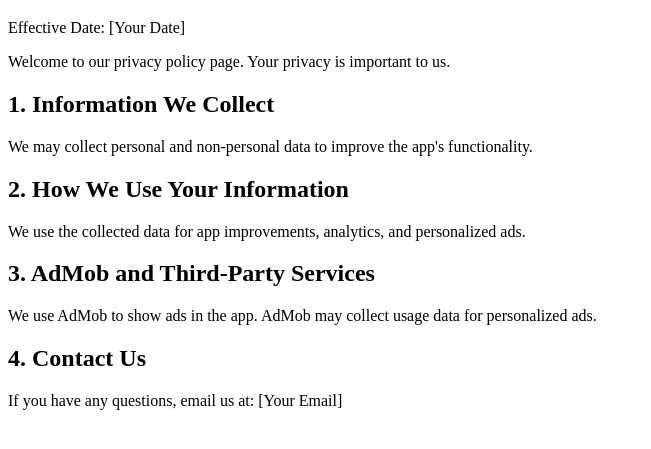
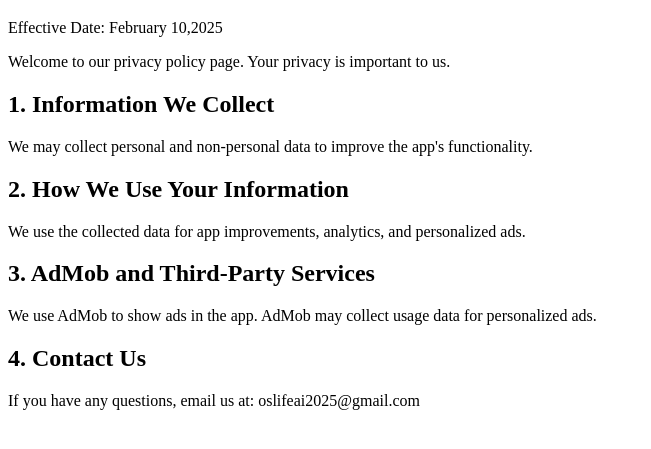
Before and after one commit to abinaya2019/privacy_policy, a plain HTML site: page index.html in a window 1280 px wide. Shown: the part 61-510 px from the top of the page, without its empty margins (0-651 px from the left). Drawn offline with Linux system fonts and the light colour scheme.

Commit message:
Update index.html

```diff
--- a/index.html
+++ b/index.html
@@ -7,7 +7,7 @@
 </head>
 <body>
     <h1>Privacy Policy</h1>
-    <p>Effective Date: [Your Date]</p>
+    <p>Effective Date: February 10,2025</p>
 
     <p>Welcome to our privacy policy page. Your privacy is important to us.</p>
 
@@ -21,6 +21,6 @@
     <p>We use AdMob to show ads in the app. AdMob may collect usage data for personalized ads.</p>
 
     <h2>4. Contact Us</h2>
-    <p>If you have any questions, email us at: [Your Email]</p>
+    <p>If you have any questions, email us at: oslifeai2025@gmail.com</p>
 </body>
 </html>
```
